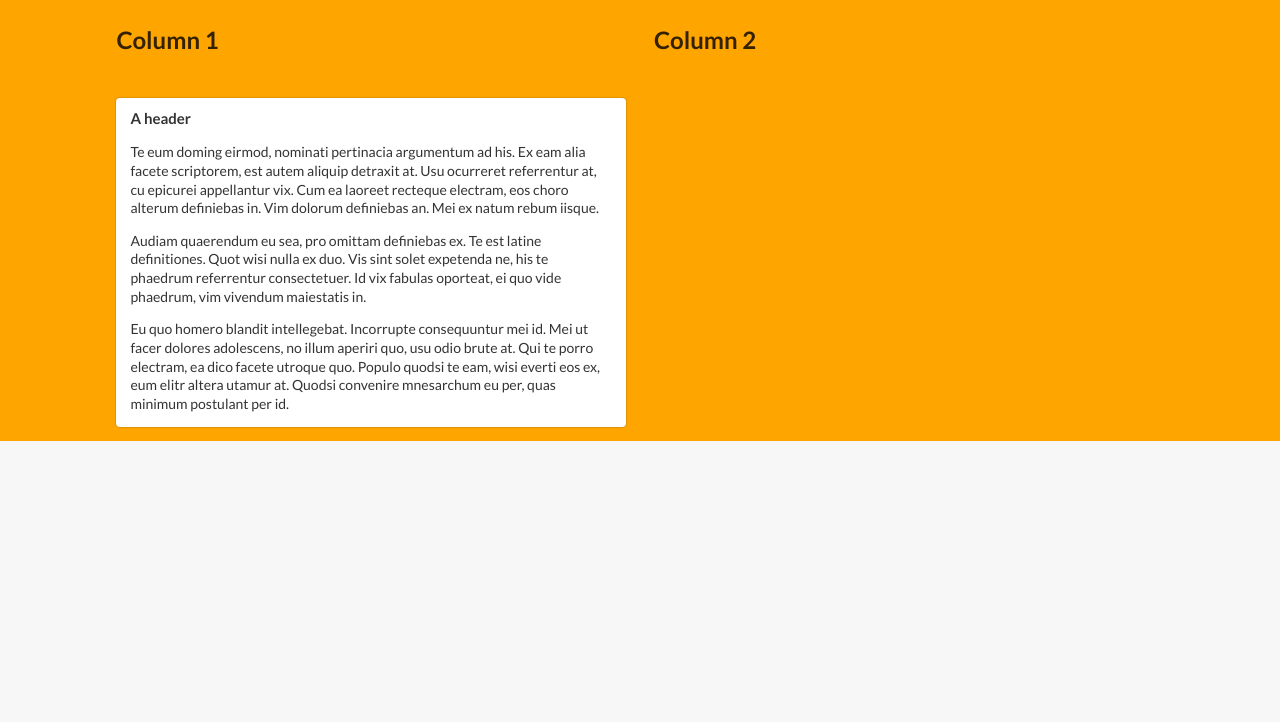
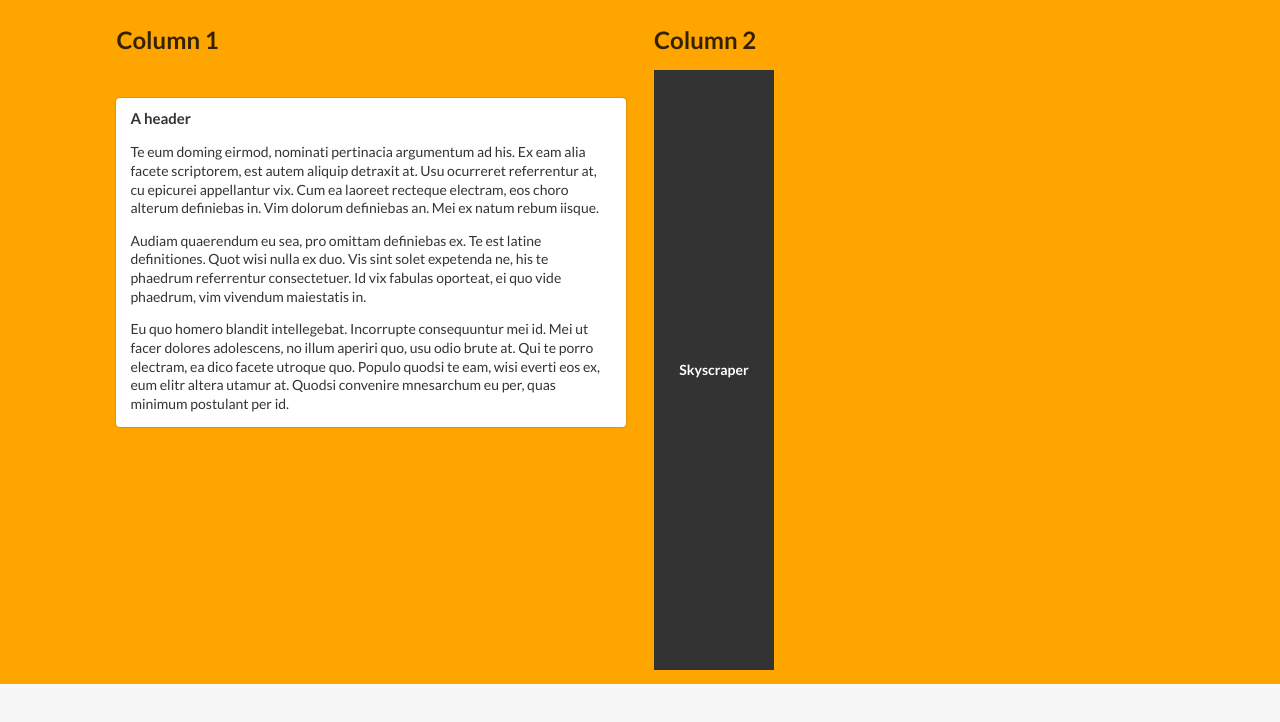
Before and after one commit to LLstarla/Midterm-Refresher, a plain HTML site: page 1/index.html in a window 1280 px wide. Drawn offline with nearby package versions, Linux system fonts and the light colour scheme.

Commit message:
add segments

```diff
--- a/1/index.html
+++ b/1/index.html
@@ -35,6 +35,7 @@
 
       <div class="column">
         <h2>Column 2</h2>
+            <div class="ui skyscraper test ad" data-text="Skyscraper"></div>
       </div>
 
     </div>
```
